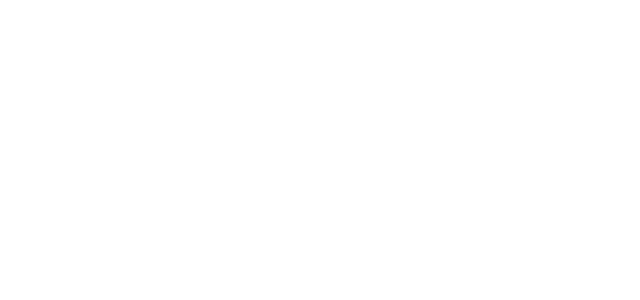
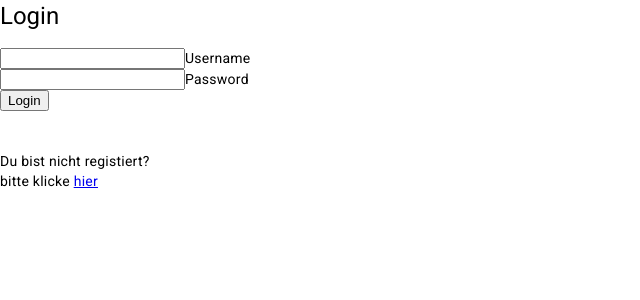
Before and after one commit to IgorStoleski/videoflix_frontend, an Angular app: page /login in a window 1280 px wide. Before the commit this address led to /. Shown: the top 300 px of the page, without its empty margins (0-640 px from the left). Built offline with nearby package versions, Linux system fonts and the light colour scheme.

Commit message:
add login an register component

```diff
--- a/src/app/app.component.html
+++ b/src/app/app.component.html
@@ -1 +1,3 @@
-<router-outlet/>
+<app-login>
+  <router-outlet/>
+</app-login>
--- a/src/app/app.config.ts
+++ b/src/app/app.config.ts
@@ -4,9 +4,11 @@
 import { routes } from './app.routes';
 import { MaterialModule } from './shared/module/material/material.module';
 import { provideAnimationsAsync } from '@angular/platform-browser/animations/async';
+import { HttpClient } from '@angular/common/http';
 
 export const appConfig: ApplicationConfig = {
   providers: [provideRouter(routes),
-    MaterialModule, provideAnimationsAsync()
+    MaterialModule, provideAnimationsAsync(),
+    HttpClient,
   ]
 };
--- a/src/app/app.routes.ts
+++ b/src/app/app.routes.ts
@@ -1,3 +1,9 @@
 import { Routes } from '@angular/router';
+import { LoginComponent } from './login/login.component';
+import { RegisterComponent } from './register/register.component';
 
-export const routes: Routes = [];
+export const routes: Routes = [
+    {path: '', redirectTo: 'login', pathMatch: 'full'},
+    {path: 'login', component: LoginComponent},
+    {path: 'register', component: RegisterComponent},
+];
--- /dev/null
+++ b/src/app/login/login.component.html
@@ -0,0 +1,36 @@
+<div class="login-container">
+  <h1>Login</h1>
+
+  <form method="POST" action="/login/" class="login">
+    <div class="mdl-textfield mdl-js-textfield mdl-textfield--floating-label">
+      <input
+        name="username"
+        class="mdl-textfield__input"
+        type="text"
+        id="sample4"
+      />
+      <label class="mdl-textfield__label" for="sample4">Username</label>
+    </div>
+    <div class="mdl-textfield mdl-js-textfield mdl-textfield--floating-label">
+      <input
+        name="password"
+        class="mdl-textfield__input"
+        type="password"
+        id="sample5"
+      />
+      <label class="mdl-textfield__label" for="sample5">Password</label>
+    </div>
+    <button
+      class="mdl-button mdl-js-button mdl-button--raised mdl-js-ripple-effect mdl-button--accent">
+      Login
+    </button>
+  </form>
+  <br /><br />
+  <p>
+    Du bist nicht registiert? <br />
+    bitte klicke
+    <a [routerLink]="['/register']" routerLinkActive="router-link-active">
+        hier
+    </a>
+  </p>
+</div>
--- /dev/null
+++ b/src/app/login/login.component.scss
@@ -0,0 +1,28 @@
+.full-view {
+    height: 100vh;
+    width: 100vw;
+    background-color: rgb(40, 41, 41);
+    display: flex;
+    justify-content: center;
+    align-items: center;
+
+    .login-container {
+      display: flex;
+      justify-content: center;
+      align-items: center;
+      height: 400px;
+      width: 300px;
+      border-radius: 50px;
+      background: #6af0da;
+      box-shadow: 14px 14px 28px #5accb9, -14px -14px 28px #7afffb;
+
+      .login-form {
+        display: flex;
+        justify-content: center;
+        align-items: center;
+        flex-direction: column;
+        height: 100%;
+        width: 100%;
+      }
+    }
+  }
--- /dev/null
+++ b/src/app/register/register.component.html
@@ -0,0 +1 @@
+<p>register works!</p>
```
Also changed, not shown: src/app/app.component.ts (+7 -1 lines), src/app/login/login.component.ts (added, +17 -0 lines), src/app/register/register.component.ts (added, +12 -0 lines), src/app/register/register.component.scss (added), 2 other files (tests, documents, lock files or other folders).
